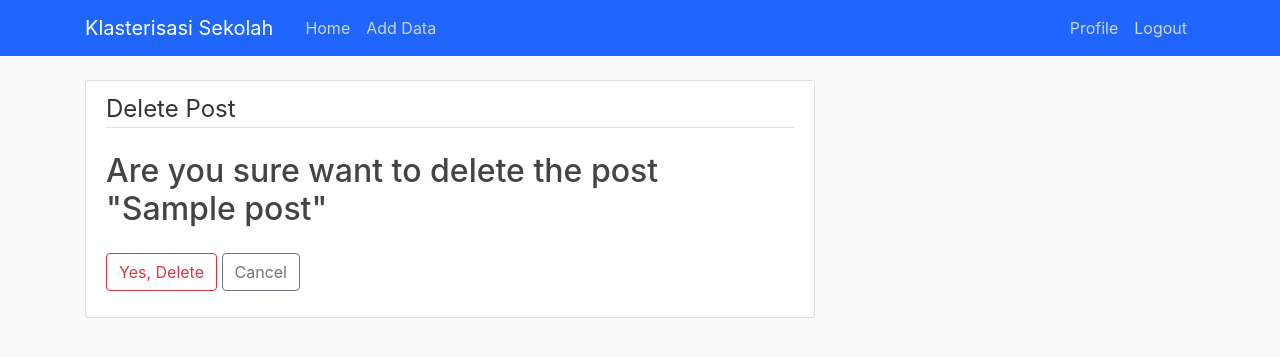
After one commit to fransdhinta/klasterisasi_RCE_K-Means, a Django app: page /post/1/delete in a window 1280 px wide. The commit adds this page. Shown: the top 357 px of the page. Run offline with Django 3.2, Linux system fonts and the light colour scheme; a user stored in the database is signed in; tables that the repository leaves empty hold one stand-in row (values such as "Sample post"); some libraries are stand-ins or nearby versions.

Commit message:
Datatable, Update and Delete

```diff
--- a/skripsiku/klasterisasi/mainapp/models.py
+++ b/skripsiku/klasterisasi/mainapp/models.py
@@ -37,4 +37,4 @@ class Post(models.Model):
         return self.namaSekolah
 
     def get_absolute_url(self):
-        return reverse('mainapp-home')
+        return reverse('data-sekolah', kwargs={'pk': self.pk})
--- a/skripsiku/klasterisasi/mainapp/templates/mainapp/base.html
+++ b/skripsiku/klasterisasi/mainapp/templates/mainapp/base.html
@@ -13,6 +13,9 @@
         integrity="sha384-Gn5384xqQ1aoWXA+058RXPxPg6fy4IWvTNh0E263XmFcJlSAwiGgFAW/dAiS6JXm" crossorigin="anonymous">
 
     <link rel="stylesheet" type="text/css" href="{% static 'mainapp/main.css' %}">
+
+    <!-- Datatable -->
+    <link rel="stylesheet" type="text/css" href="https://cdn.datatables.net/v/dt/dt-1.10.20/datatables.min.css" />
 
 
     {% if title %}
@@ -67,19 +70,7 @@
                 {% endif %}
                 {% block content %}{% endblock %}
             </div>
-            <div class="col-md-4">
-                <div class="content-section">
-                    <h3>Active User</h3>
-                    <p class='text-muted'>Information.
-                        <ul class="list-group">
-                            <li class="list-group-item list-group-item-light">{{ user.username }}</li>
-                            <li class="list-group-item list-group-item-light">{{ user.email }}</li>
-                            <li class="list-group-item list-group-item-light">Calendars</li>
-                            <li class="list-group-item list-group-item-light">etc</li>
-                        </ul>
-                    </p>
-                </div>
-            </div>
+
         </div>
     </main>
     <!-- Optional JavaScript -->
@@ -93,6 +84,15 @@
     <script src="https://maxcdn.bootstrapcdn.com/bootstrap/4.0.0/js/bootstrap.min.js"
         integrity="sha384-JZR6Spejh4U02d8jOt6vLEHfe/JQGiRRSQQxSfFWpi1MquVdAyjUar5+76PVCmYl"
         crossorigin="anonymous"></script>
+
+    <!-- Datatable -->
+    <script type="text/javascript" src="https://cdn.datatables.net/v/dt/dt-1.10.20/datatables.min.js"></script>
+
+    <script>
+        $(document).ready(function () {
+            $('#data-sekolah').DataTable();
+        });
+    </script>
 </body>
 
 </html>
--- /dev/null
+++ b/skripsiku/klasterisasi/mainapp/templates/mainapp/post_confirm_delete.html
@@ -0,0 +1,16 @@
+{% extends "mainapp/base.html" %}
+{% block content %}
+<div class="content-section">
+    <form method="POST">
+        {% csrf_token %}
+        <fieldset class="form-group">
+            <legend class="border-bottom mb-4">Delete Post</legend>
+            <h2>Are you sure want to delete the post "{{ object.namaSekolah }}"</h2>
+        </fieldset>
+        <div class="form-group">
+            <button class="btn btn-outline-danger" type="submit">Yes, Delete</button>
+            <a class="btn btn-outline-secondary" href="{% url 'data-sekolah' %}">Cancel</a>
+        </div>
+    </form>
+</div>
+{% endblock content %}
--- a/skripsiku/klasterisasi/mainapp/urls.py
+++ b/skripsiku/klasterisasi/mainapp/urls.py
@@ -1,9 +1,13 @@
 from django.urls import path
 from django.contrib.auth.decorators import login_required
-from .views import PostCreateView, PostDetailView
+from .views import PostCreateView, PostDetailView, PostUpdateView, PostDeleteView
 from . import views
 
 urlpatterns = [
     path('', views.home, name='mainapp-home'),
-    path('post/new/',login_required(PostCreateView.as_view(template_name="mainapp/post_form.html")),name='post-create')
+    path('post/new/',login_required(PostCreateView.as_view(template_name="mainapp/post_form.html")),name='post-create'),
+    path('post/<int:pk>/',login_required(PostDetailView.as_view(template_name="mainapp/post_detail.html")),name='post-detail'),
+    path('datasekolah',login_required(views.dataSekolah), name='data-sekolah'),
+    path('post/<int:pk>/update',login_required(PostUpdateView.as_view(template_name="mainapp/post_form.html")),name='post-update'),
+    path('post/<int:pk>/delete',login_required(PostDeleteView.as_view()),name='post-delete')
 ]
--- a/skripsiku/klasterisasi/mainapp/views.py
+++ b/skripsiku/klasterisasi/mainapp/views.py
@@ -2,7 +2,7 @@ import json
 from django.shortcuts import render, redirect
 from django.contrib.auth.mixins import LoginRequiredMixin, UserPassesTestMixin
 from django.http import HttpResponse
-from django.views.generic import CreateView, DetailView
+from django.views.generic import CreateView, DetailView, ListView, DeleteView, UpdateView
 from .models import Post
 
 
@@ -16,7 +16,6 @@ class PostCreateView(LoginRequiredMixin, CreateView):
                 'npsn',
                 'bp',
                 'status',
-                'npsn',
                 'lastSync',
                 'jumlahSync',
                 'pd',
@@ -27,5 +26,33 @@ class PostCreateView(LoginRequiredMixin, CreateView):
                 'rLab',
                 'rPerpus']
 
+def dataSekolah(request):
+    context = {
+        'posts': Post.objects.all(),
+        'posts': Post.objects.order_by('-lastSync')
+    }
+
+    return render(request, 'mainapp/data_sekolah.html', context)
+
 class PostDetailView(DetailView):
     model = Post
+
+class PostUpdateView(LoginRequiredMixin, UpdateView):
+    model = Post
+    fields = ['namaSekolah',
+                'npsn',
+                'bp',
+                'status',
+                'lastSync',
+                'jumlahSync',
+                'pd',
+                'rombel',
+                'guru',
+                'pegawai',
+                'rKelas',
+                'rLab',
+                'rPerpus']
+
+class PostDeleteView(LoginRequiredMixin, DeleteView):
+    model = Post
+    success_url = '/datasekolah'
```
Also changed, not shown: skripsiku/klasterisasi/mainapp/templates/mainapp/data_sekolah.html (added, +52 -0 lines).
